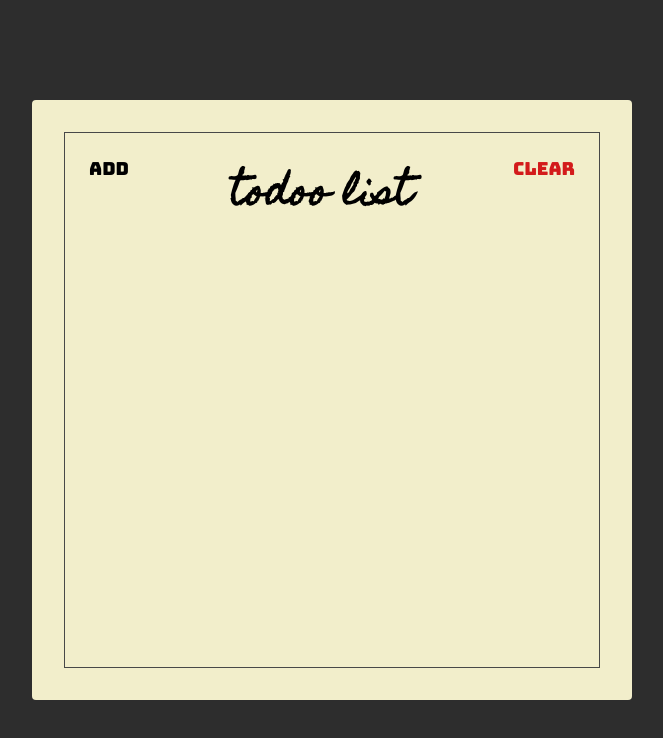
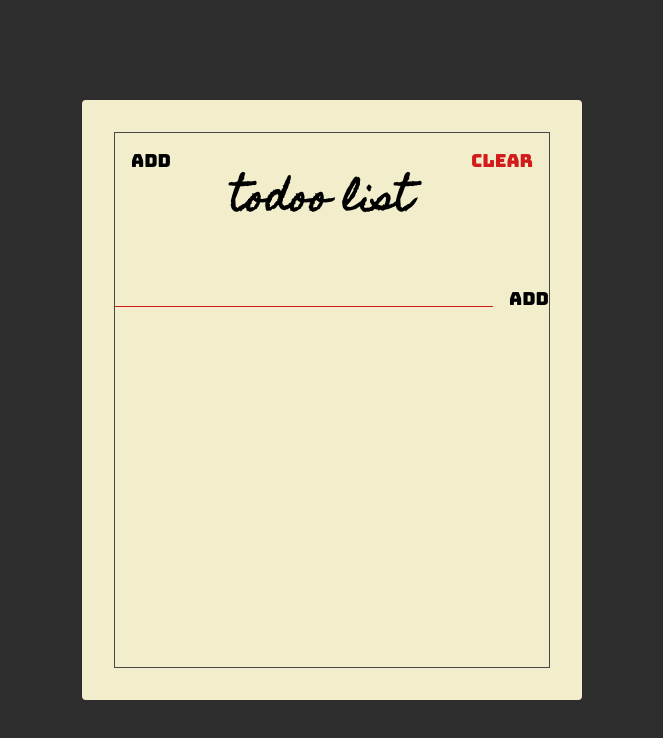
Before and after one commit to nandapratam4/reactt-curse-starter, a website: page index.html in a window 1280 px wide. Shown: the whole page, without its empty margins (308-971 px from the left). Drawn offline with Linux system fonts and the light colour scheme.

Commit message:
membbuat add todoo section

```diff
--- a/index.html
+++ b/index.html
@@ -14,11 +14,17 @@
   <body>
     <div class="container">
       <div class="frame">
-        <div class="header">
+        <section class="header">
           <button class="header-btn">Add</button>
           <h1 class="header-title">Todoo List</h1>
           <button class="header-btn main-red-color ">Clear</button>
-        </div>
+        </section>
+
+        <section class="Add">
+          <form class="add-form">
+            <input type="text" class="add-input">
+            <button class="add-btn">Add</button>
+        </section>
       </div>
     </div>
   </body>
--- a/styles.css
+++ b/styles.css
@@ -30,7 +30,7 @@ html {
     Ubuntu, Cantarell, "Open Sans", "Helvetica Neue", sans-serif;
 }
 .container {
-  width: 600px;
+  width: 500px;
   height: 600px;
   background-color: #f2eecb;
   border-radius: 4px;
@@ -60,9 +60,47 @@ html {
 .header-btn {
   font-size: 1.8rem;
   font-family: "Bungee", sans-serif;
-  padding: 24px;
+  padding: 16px;
+  cursor: pointer;
 
   background: unset;
   border: unset;
   outline: unset;
 }
+
+.add {
+  padding: 16px;
+}
+
+.add-form {
+  display: flex;
+  align-items: flex-start;
+}
+
+.add-input {
+  background: unset;
+  border: unset;
+  padding: 0 64px;
+
+  flex: 1;
+
+  border-bottom: 1px solid var(--main-red-color);
+  outline: unset;
+
+  font-family: "Homemade Apple", sans-serif;
+  font-size: 16px;
+  text-transform: lowercase;
+}
+
+.add-btn {
+  font-size: 1.8rem;
+  font-family: "Bungee", sans-serif;
+
+  padding: 16px;
+  padding-right: unset;
+  cursor: pointer;
+
+  background: unset;
+  border: unset;
+  outline: unset;
+}
```
